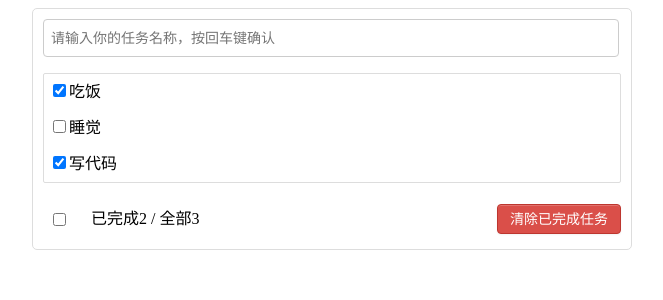
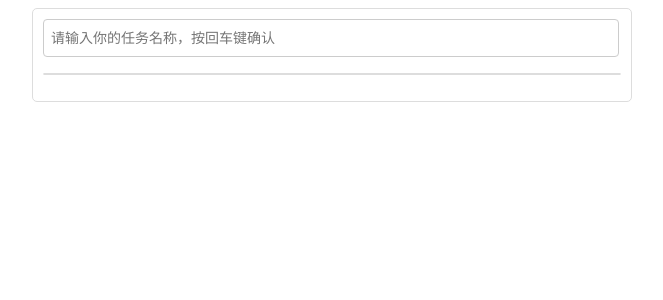
Before and after one commit to chengtry/vue2todoList, a Vue app: page / in a window 1280 px wide. Shown: the top 300 px of the page, without its empty margins (308-971 px from the left). Built offline with nearby package versions, Linux system fonts and the light colour scheme.

Commit message:
修改todoList数据为本地浏览器存储

```diff
--- a/src/App.vue
+++ b/src/App.vue
@@ -22,11 +22,7 @@
   },
   data() {
     return {
-        todos:[
-          {id:'001',title:'吃饭',done:true},
-          {id:'002',title:'睡觉',done:false},
-          {id:'003',title:'写代码',done:true}
-        ]
+        todos:JSON.parse(localStorage.getItem('todos')) || []
     }
   },
   methods: {
@@ -61,6 +57,16 @@
       this.todos = this.todos.filter((todo)=>{
         return !todo.done;
       })
+    }
+  },
+  watch:{
+    todos:{
+      //深度监视
+      deep:true,
+      handler(value){
+        //放入浏览器本地存储
+        localStorage.setItem('todos',JSON.stringify(value));
+      }
     }
   }
 }
```
